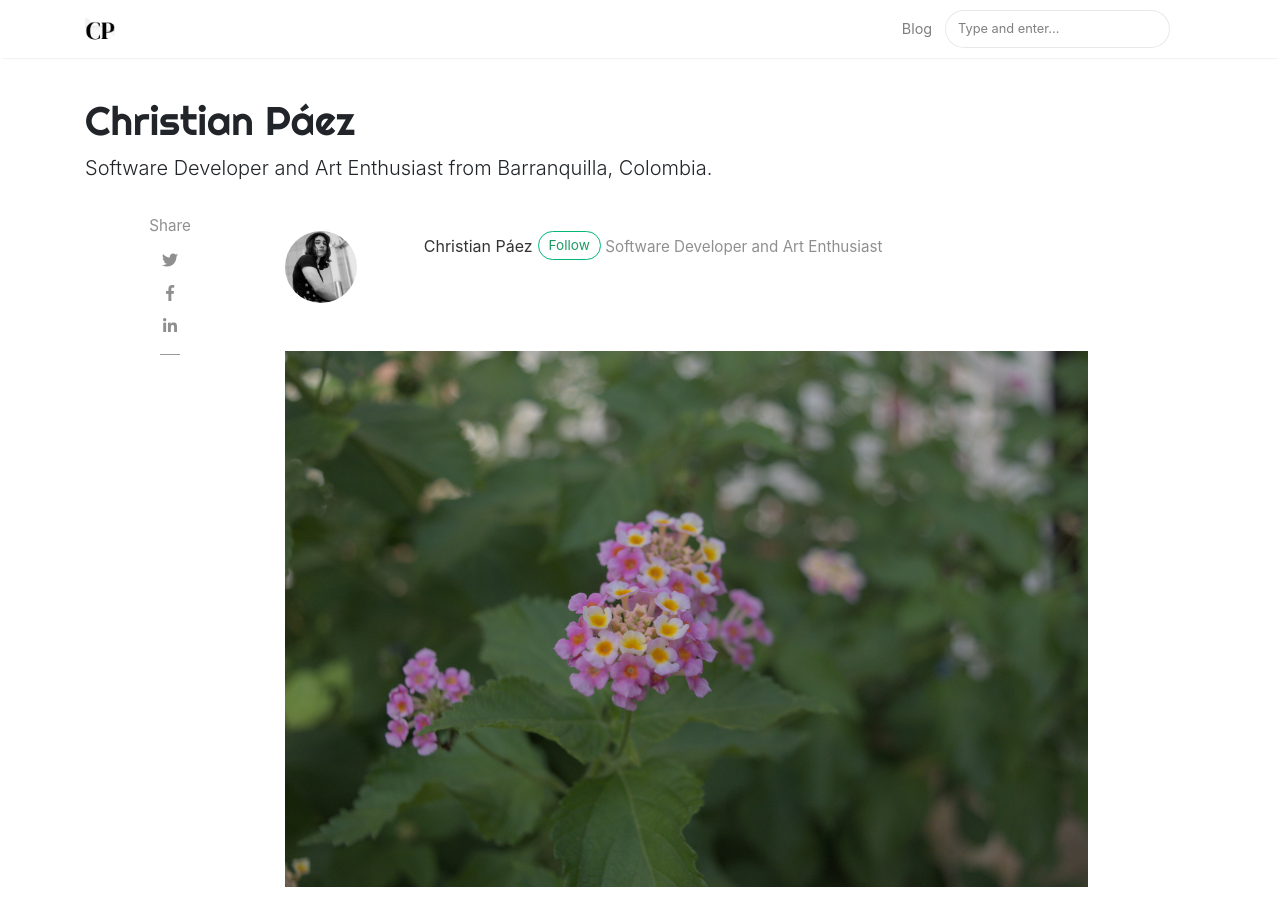
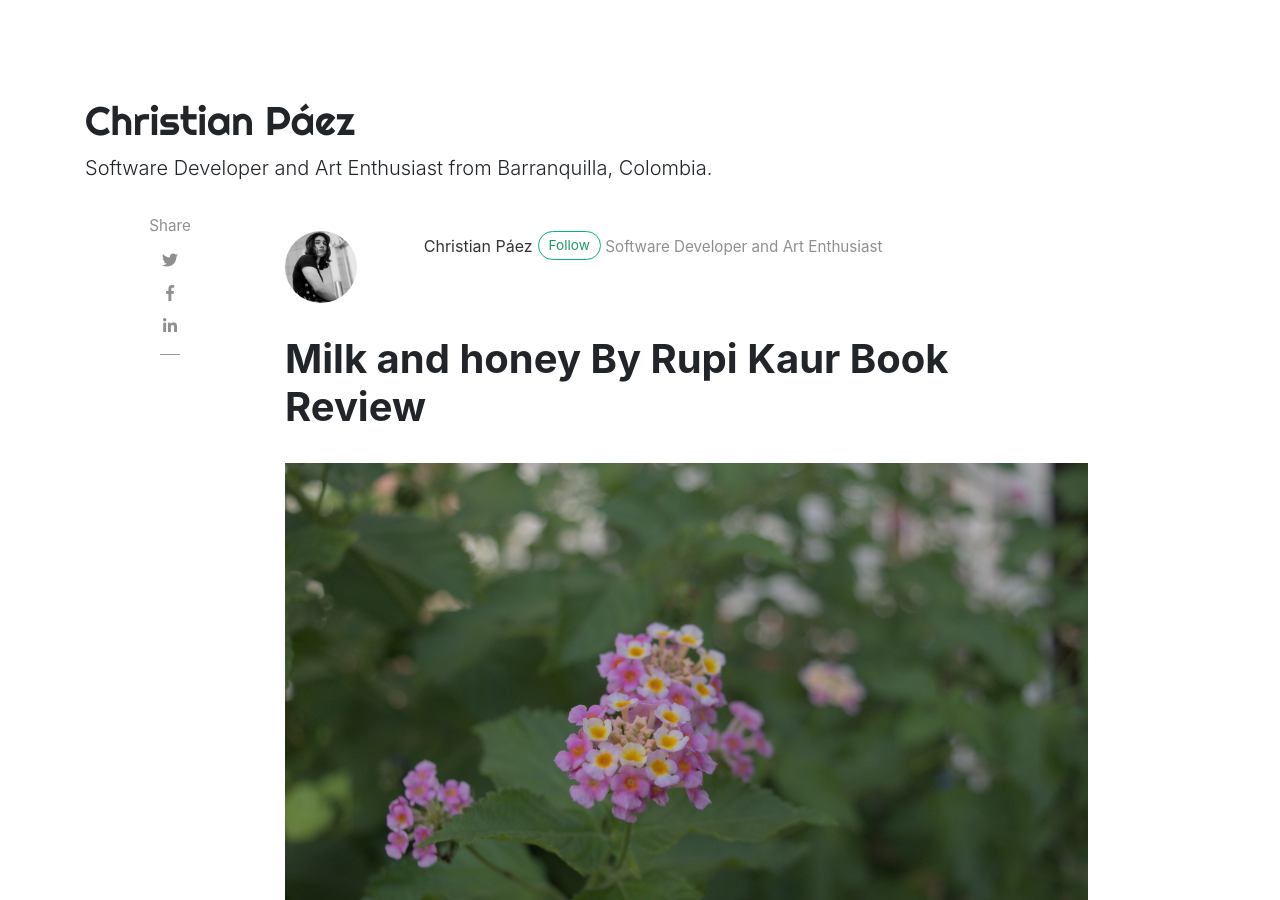
Before and after one commit to christianpaez/personal-website, a Jekyll site: the page built from _posts/2026-09-27-milk-and-honey.md, in a window 1280 px wide and 900 px high. Built offline with Jekyll 4.4.1, drawn with Linux system fonts in a browser that asks for light colours; nearby versions of some CDN libraries; comment, search, counter and statistics services are not loaded.

Commit message:
Update 2026-09-27-milk-and-honey.md

```diff
--- a/_posts/2026-09-27-milk-and-honey.md
+++ b/_posts/2026-09-27-milk-and-honey.md
@@ -1,6 +1,6 @@
 ---
 layout: post
-title:  ""
+title:  "Milk and honey By Rupi Kaur Book Review"
 author: christian
 categories: [Book Reviews, Poetry]
 image: assets/images/milk-and-honey.jpg
```
